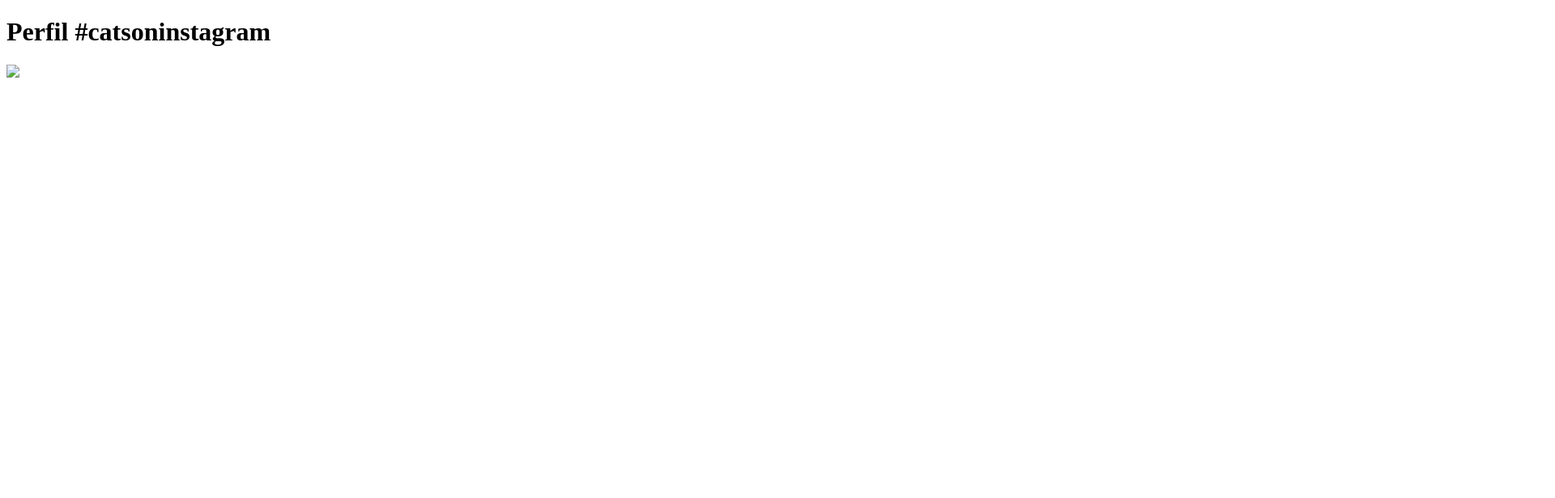
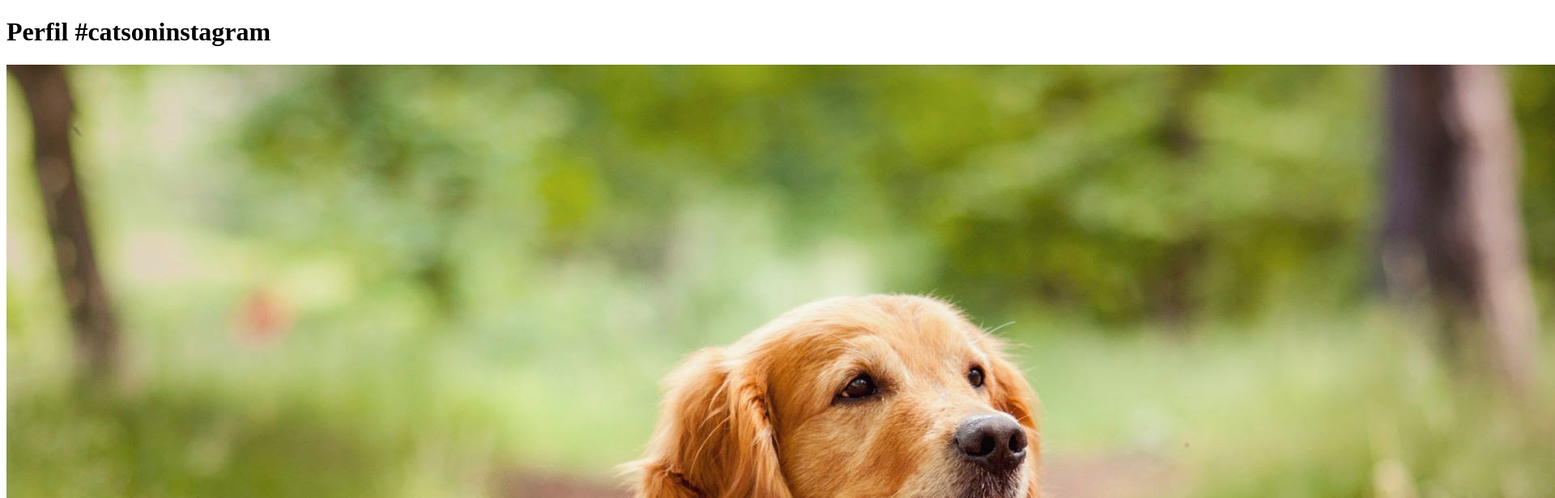
Before and after one commit to NathanyOliveira/DESCOMPLICA, a plain HTML site: page index.html in a window 1280 px wide. Shown: the top 616 px of the page at 81% size, 1920 px wide, since content can reach past the window. Drawn offline with Linux system fonts and the light colour scheme.

Commit message:
fixing image

```diff
--- a/index.html
+++ b/index.html
@@ -14,7 +14,7 @@
 
 <h1>Perfil #catsoninstagram</h1>
 
-<img src="imagens/nome_da_sua_imagem.jpg" />
+<img src="imagens/dog.jpeg" />
 
 </body>
 
```
